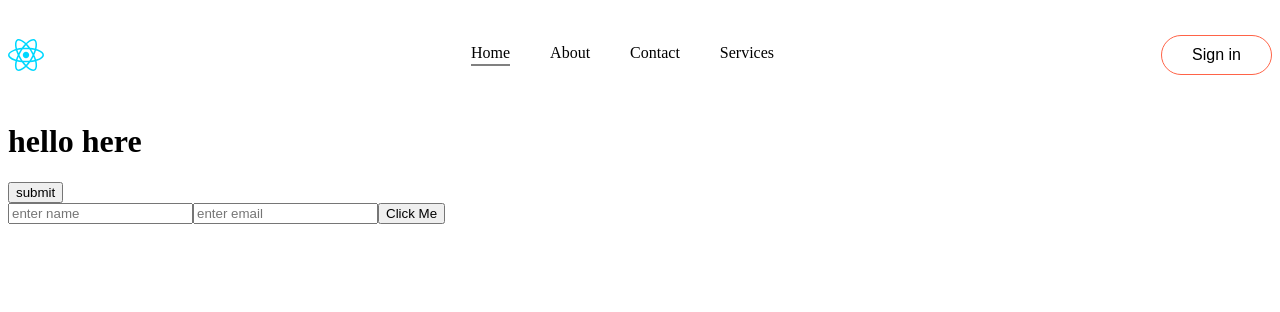
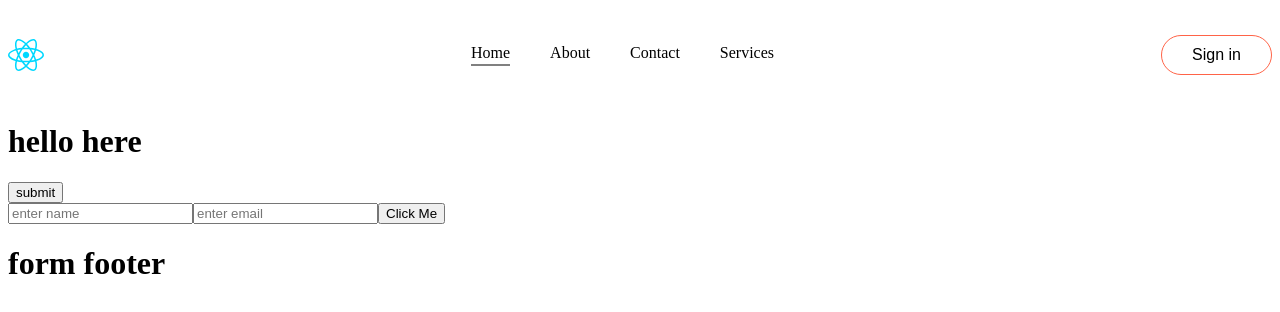
Before and after one commit to shoaibkhan-dev/react-practice-05, a React (Vite) app in the folder react-web/: page / in a window 1280 px wide. Shown: the top 312 px of the page. Built offline with nearby package versions, Linux system fonts and the light colour scheme.

Commit message:
h1 form footer

```diff
--- a/react-web/src/components/Form/InputFocus.jsx
+++ b/react-web/src/components/Form/InputFocus.jsx
@@ -88,7 +88,7 @@ const InputFocus = () => {
         <input type="text" placeholder='enter name'/>
         <input type="text" placeholder='enter email'/>
         <button onClick={alert('submited')}>Click Me</button>
-        <h1></h1>
+        <h1>form footer</h1>
       </form>
     </div>
   )
```
